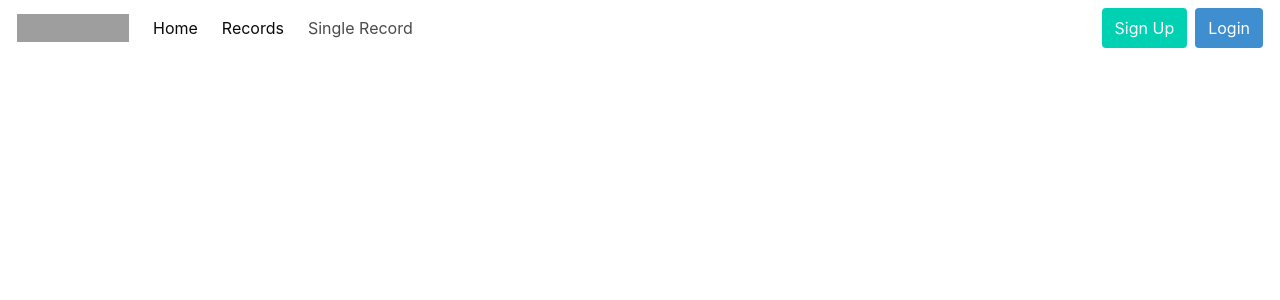
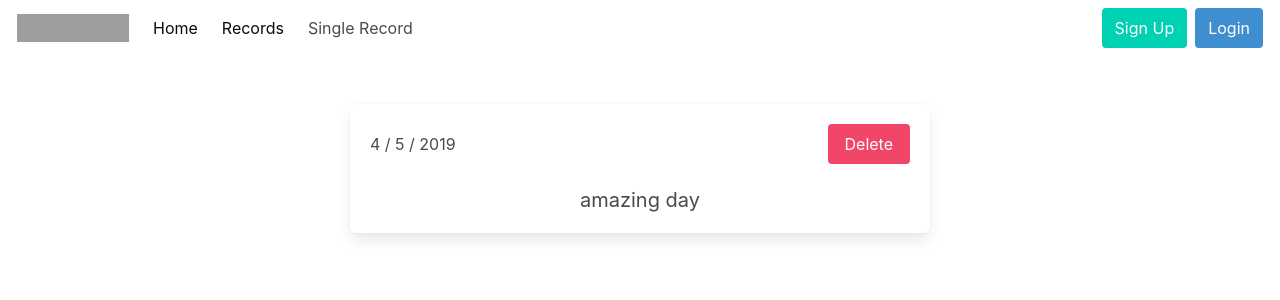
Before and after one commit to justin-cook-developer/Pain-Tracker, a React app: page /records in a window 1280 px wide. Shown: the top 300 px of the page. Built offline with nearby package versions, Linux system fonts and the light colour scheme; data requests are answered from the project's data file; grey boxes are pictures that could not be loaded.

Commit message:
Finished card component. Cannot stop event propagation

```diff
--- a/src/components/allRecords/AllRecordsDumb.js
+++ b/src/components/allRecords/AllRecordsDumb.js
@@ -1,11 +1,13 @@
 import React from 'react';
+
+import SingleRecord from '../SingleRecord/SingleRecordSmart';
 
 const AllRecordsDumb = ({ records }) => {
   return (
     <section className='section'>
       <div className='columns is-centered'>
         <div className='column is-half'>
-
+          {records.map(record => <SingleRecord key={record.id} record={record} />)}
         </div>
       </div>
     </section>
--- a/src/components/singleRecord/SingleRecordDumb.js
+++ b/src/components/singleRecord/SingleRecordDumb.js
@@ -1,19 +1,25 @@
 import React from 'react';
+import { Link } from 'react-router-dom'
 
 const SingleRecord = ({ handleClick, record }) => {
   const { date, title, id } = record
-  return (
+  const parsedDate = new Date(date)
+  console.log(parsedDate)
+    return (
     <Link to={`/records/${id}`}>
       <div className='box'>
         <div className='level'>
           <div className='level-left'>
-            <p className='level-item'>{date}</p>
+            <p className='level-item'>{`${parsedDate.getMonth()} / ${parsedDate.getDay()} / ${parsedDate.getFullYear()}`}</p>
           </div>
-          <div className='level-right'>
-            <button className='delete' type="delete" onClick={(e) => handleClick({id})}></button>
+          <div className='level-right' onClick={e => e.stopPropagation()}>
+            <button className='button is-danger' type="delete" onClick={e => {
+              e.stopPropagation()
+              handleClick()
+            }}>Delete</button>
           </div>
         </div>
-        <h1 className='subtitle'>{title}</h1>
+        <h1 className='subtitle has-text-centered'>{title}</h1>
       </div>
     </Link>
   )
--- a/src/components/singleRecord/SingleRecordSmart.js
+++ b/src/components/singleRecord/SingleRecordSmart.js
@@ -1,14 +1,12 @@
 import React from 'react';
 import { connect } from 'react-redux';
-
 import { deleteRecord } from '../../apis/json';
 import SingleRecord from './SingleRecordDumb';
 
 const SingleRecordSmart = props => <SingleRecord {...props} />
 
 const mapDispatchToProps = (dispatch, { record }) => ({
-  handleClick: e => {
-    e.stopPropagation()
+  handleClick: () => {
     const action = deleteRecord(record.id)
     dispatch(action)
   },
```
Also changed, not shown: db.json (line endings or trailing spaces).
